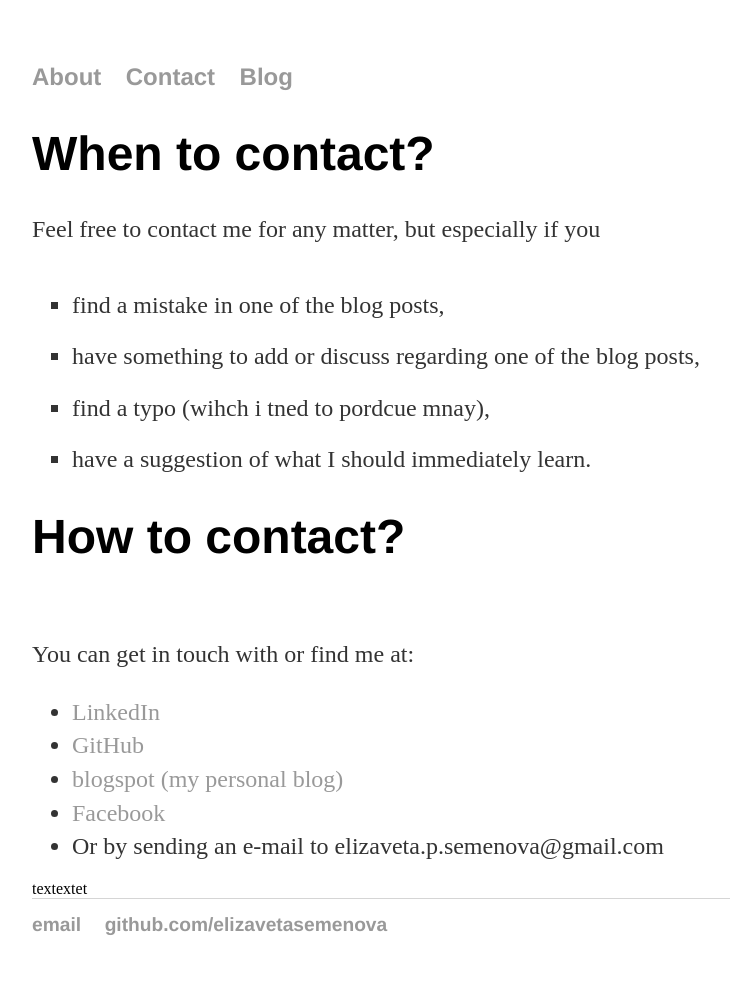
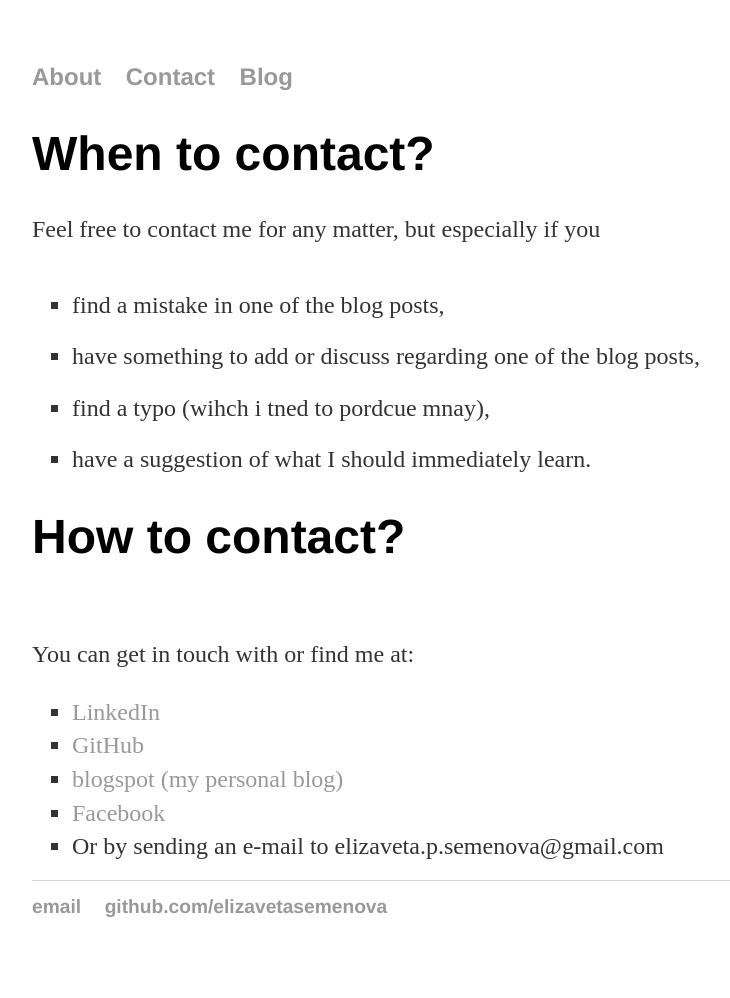
Before and after one commit to elizavetasemenova/elizavetasemenova.github.io, a Jekyll site: the page built from contact/index.html, in a window 1280 px wide. Shown: the whole page, without its empty margins (224-954 px from the left). Built offline with Jekyll 4.4.1, drawn with Linux system fonts in a browser that asks for light colours.

Commit message:
Update index.html

```diff
--- a/contact/index.html
+++ b/contact/index.html
@@ -14,12 +14,11 @@ title: Contact
    </ul>
    <h1>How to contact?</h1>
    <p>You can get in touch with or find me at:
-	<ul class="list-style-type:square">
+	<ul style="list-style-type:square">
         <li><a href="https://www.linkedin.com/in/elizaveta-semenova-a63330a?trk=hp-identity-name">LinkedIn</a></li>
 	<li><a href="https://github.com/elizavetasemenova">GitHub</a></li>
 	<li><a href="http://lizasemenova.blogspot.ch/">blogspot (my personal blog)</a></li>
         <li><a href="https://www.facebook.com/elizaveta.semenova.35">Facebook</a></li>
 	<li>Or by sending an e-mail to <span class="reverse">moc.liamg@avonemes.p.atevazile</span></li>
 </ul>
-textextet
  </div><!-- /.blurb -->
```
